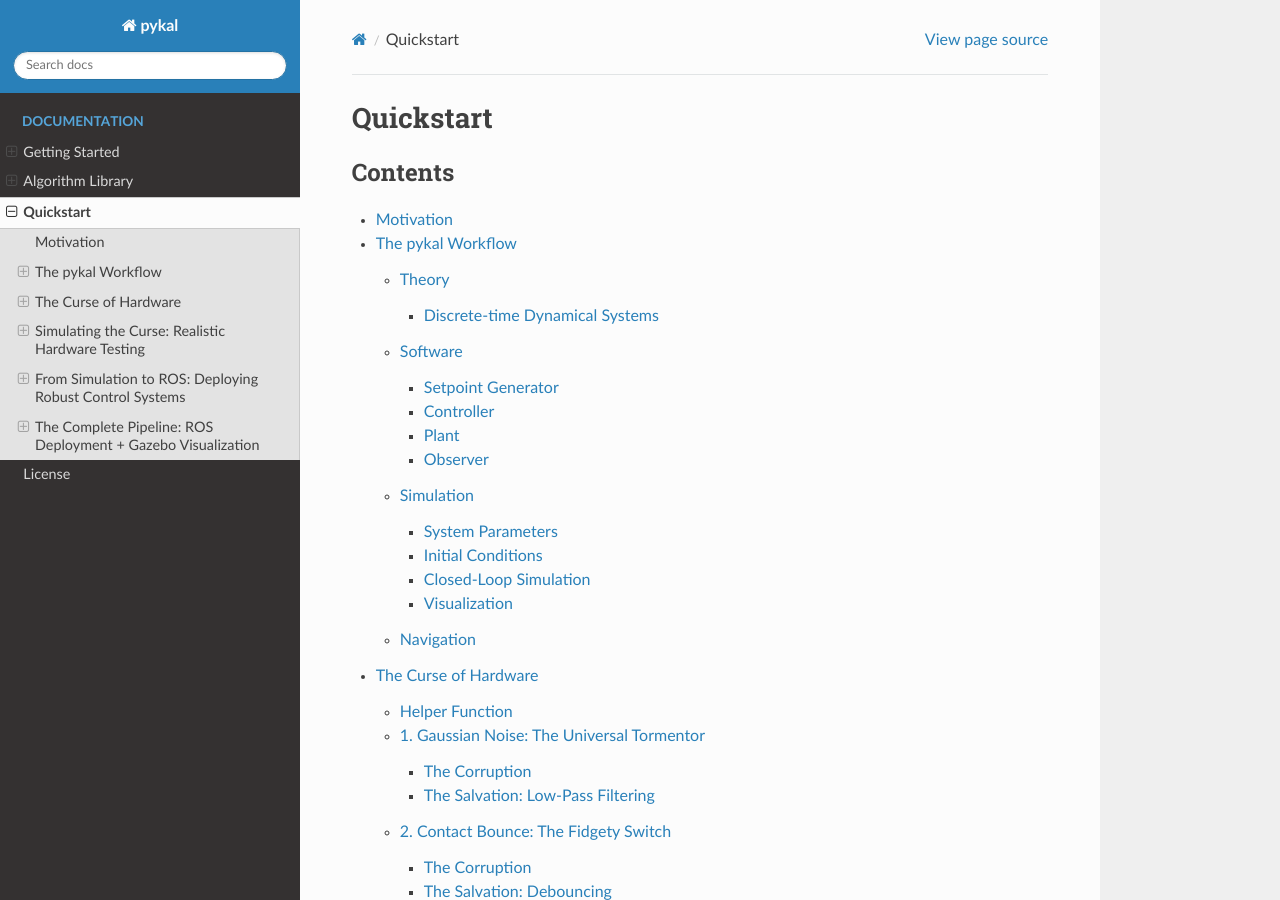
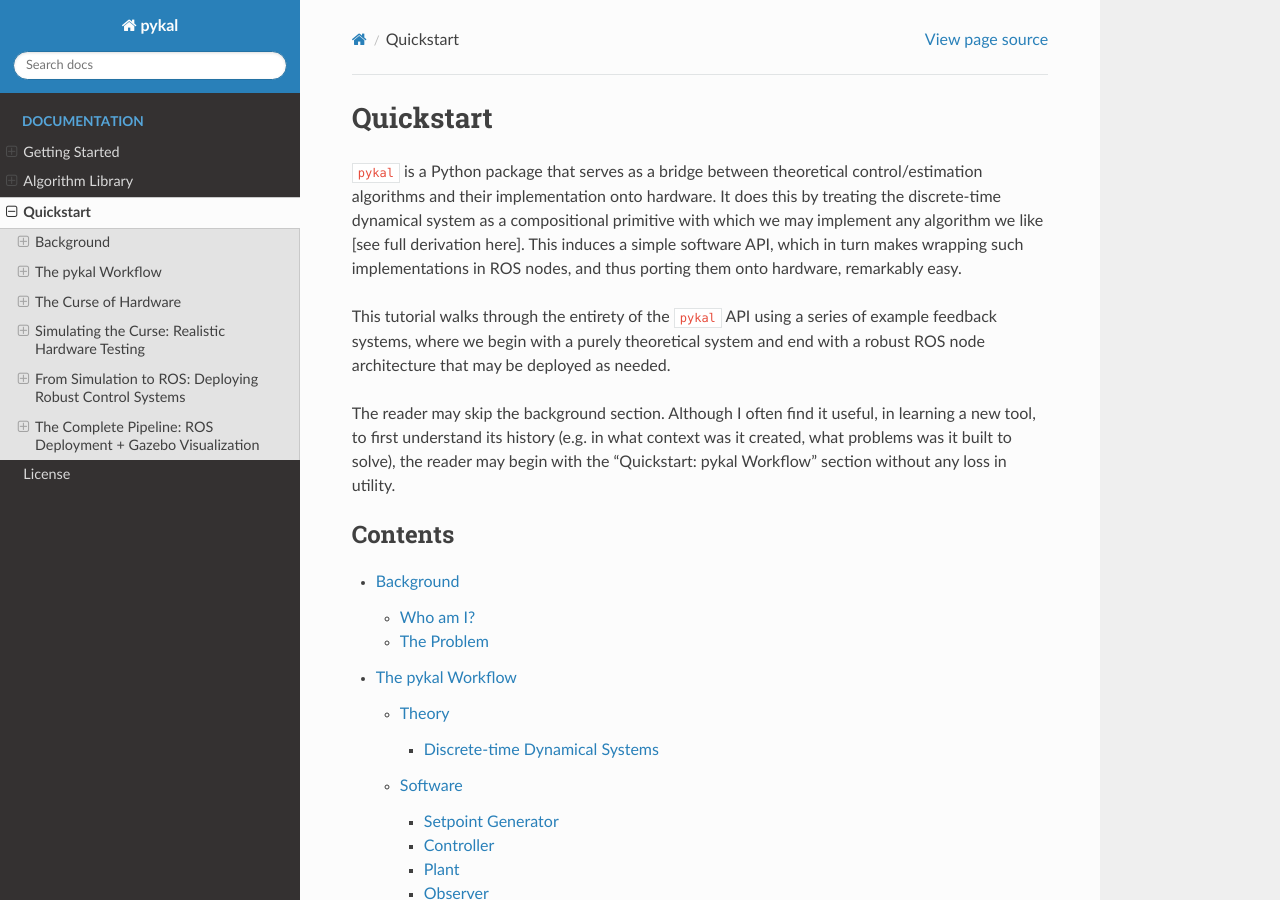
Before and after one commit to nehalsinghmangat/pykal, a Sphinx documentation site: the page built from docs/source/what_is_pykal/index.rst, in a window 1280 px wide and 900 px high. Built offline with Sphinx 7.4.7 and the Read the Docs theme 3.1.0, drawn with Linux system fonts in a browser that asks for light colours; pages that are not in the unit, such as notebooks, are missing from menus.

Commit message:
Update docs

```diff
--- a/docs/source/what_is_pykal/index.rst
+++ b/docs/source/what_is_pykal/index.rst
@@ -1,11 +1,18 @@
 ==========
 Quickstart
 ==========
+
+``pykal`` is a Python package that serves as a bridge between theoretical control/estimation algorithms and their implementation onto hardware. It does this by treating the discrete-time dynamical system as a compositional primitive with which we may implement any algorithm we like [see full derivation here]. This induces a simple software API, which in turn makes wrapping such implementations in ROS nodes, and thus porting them onto hardware, remarkably easy.
+
+This tutorial walks through the entirety of the ``pykal`` API using a series of example feedback systems, where we begin with a purely theoretical system and end with a robust ROS node architecture that may be deployed as needed.
+
+The reader may skip the background section. Although I often find it useful, in learning a new tool, to first understand its history (e.g. in what context was it created, what problems was it built to solve), the reader may begin with the "Quickstart: pykal Workflow" section without any loss in utility.
+
 ..  toctree::
     :caption: Contents
     :maxdepth: 3
 
-    motivation
+    background
     ../notebooks/pykal_workflow
     ../notebooks/curse_of_hardware
     ../notebooks/simulating_the_curse
```
Also changed, not shown: docs/source/what_is_pykal/background.rst (added, +43 -0 lines), docs/source/what_is_pykal/motivation.rst (deleted, +0 -22 lines).
